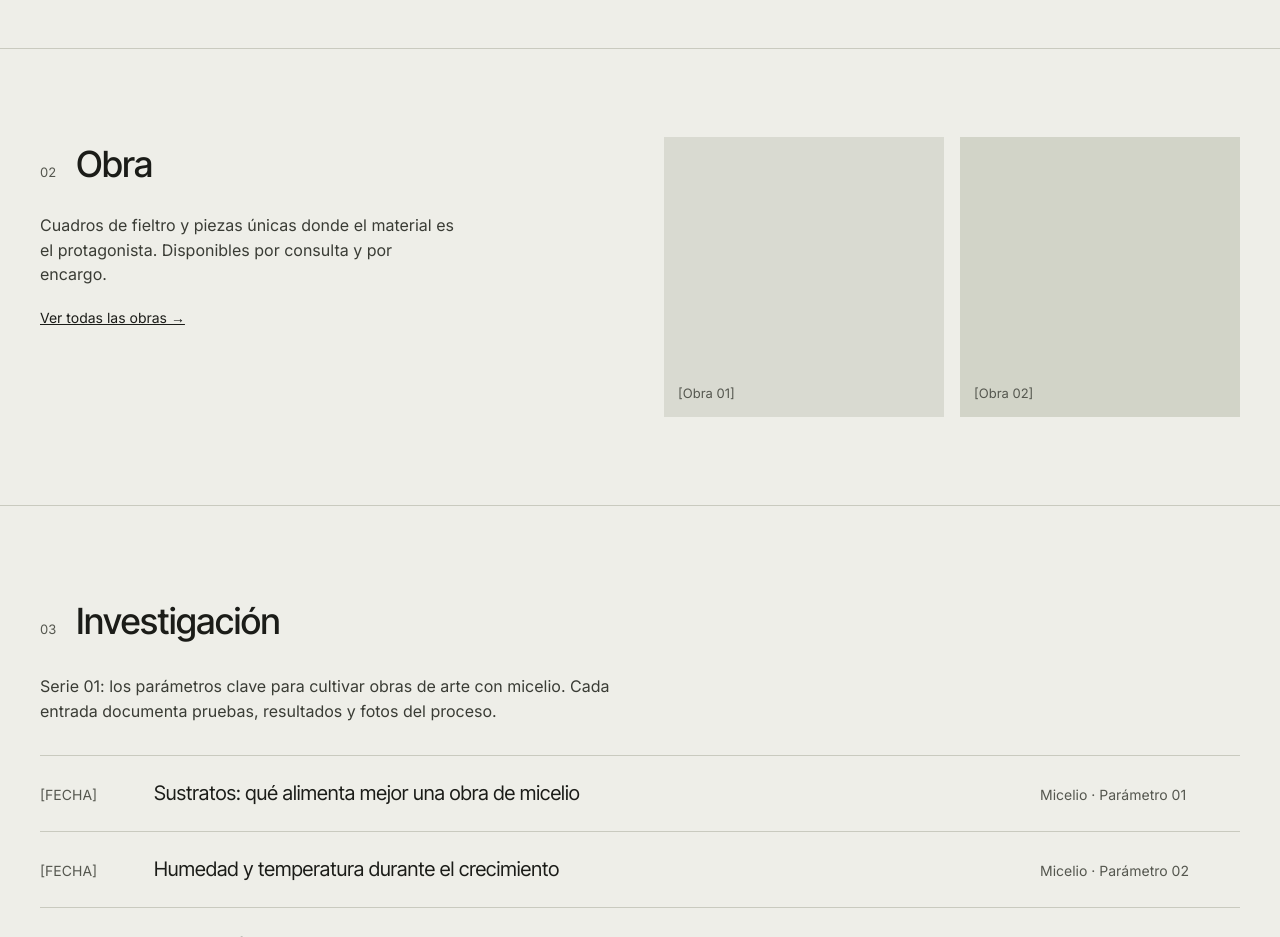
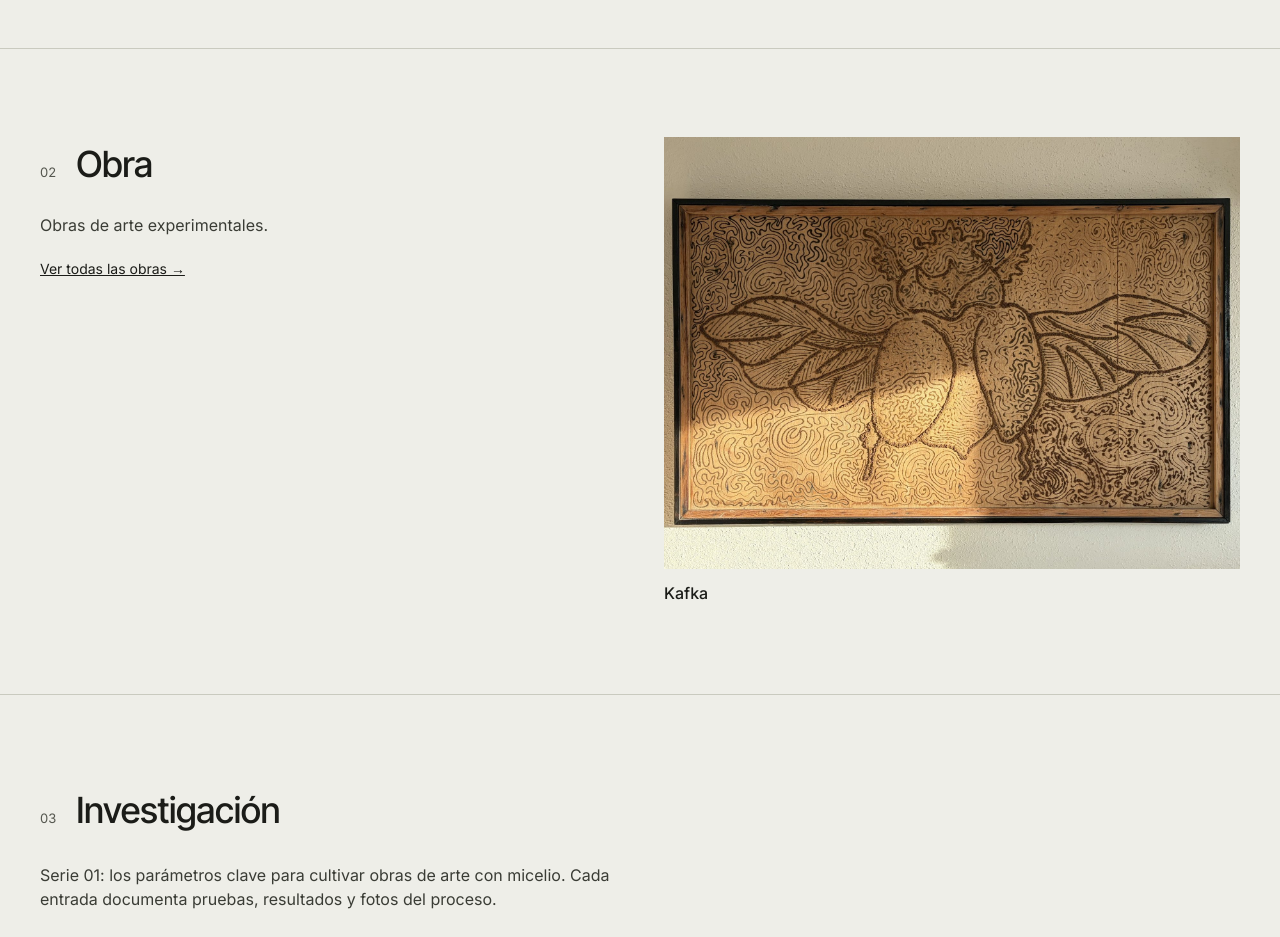
Before and after one commit to pedrogilarboli-cpu/Pedro-gil-web, a plain HTML site: page index.html in a window 1280 px wide. Shown: the part 1620-2557 px from the top of the page. Drawn offline with Linux system fonts and the light colour scheme.

Commit message:
Obra: añadir Kafka y cambiar texto a obras de arte experimentales
Co-Authored-By: Claude Opus 5.5 <noreply@anthropic.com>
Claude-Session: https://claude.ai/code/session_016XYyJ7ePzQNi81CDaGbVc6

```diff
--- a/index.html
+++ b/index.html
@@ -109,13 +109,13 @@ a{color:#1B1C18}a:hover{color:#4F5D3A}
 <span style="font-size: 13px; color: #55574F">02</span>
 <h2 style="margin: 0; font-family: 'Inter Tight', sans-serif; font-weight: 500; font-size: 36px; letter-spacing: -0.01em">Obra</h2>
 </div>
-<p style="margin: 0; max-width: 420px; color: #3A3C35">Cuadros de fieltro y piezas únicas donde el material es el protagonista. Disponibles por consulta y por encargo.</p>
+<p style="margin: 0; max-width: 420px; color: #3A3C35">Obras de arte experimentales.</p>
 <a href="#obra" style="font-size: 14px">Ver todas las obras →</a>
 </div>
-<div style="display: grid; grid-template-columns: repeat(2, minmax(0, 1fr)); gap: 16px">
-<div role="img" aria-label="Espacio para obra" style="aspect-ratio: 1; background: #D9DAD1; display: flex; align-items: flex-end; padding: 14px; box-sizing: border-box; font-size: 13px; color: #55574F">[Obra 01]</div>
-<div role="img" aria-label="Espacio para obra" style="aspect-ratio: 1; background: #D2D4C8; display: flex; align-items: flex-end; padding: 14px; box-sizing: border-box; font-size: 13px; color: #55574F">[Obra 02]</div>
-</div>
+<figure style="margin: 0; display: flex; flex-direction: column; gap: 12px">
+<img src="fotos/kafka.jpg" alt="Kafka: un escarabajo con las alas abiertas en relieve sobre madera, rodeado de líneas sinuosas, en un marco de madera" loading="lazy" width="1800" height="1350" style="width: 100%; height: auto; display: block; background: #C9A67A">
+<figcaption style="font-weight: 500">Kafka</figcaption>
+</figure>
 </div>
 </section>
 
```
Also changed, not shown: fotos/kafka.jpg (added).
